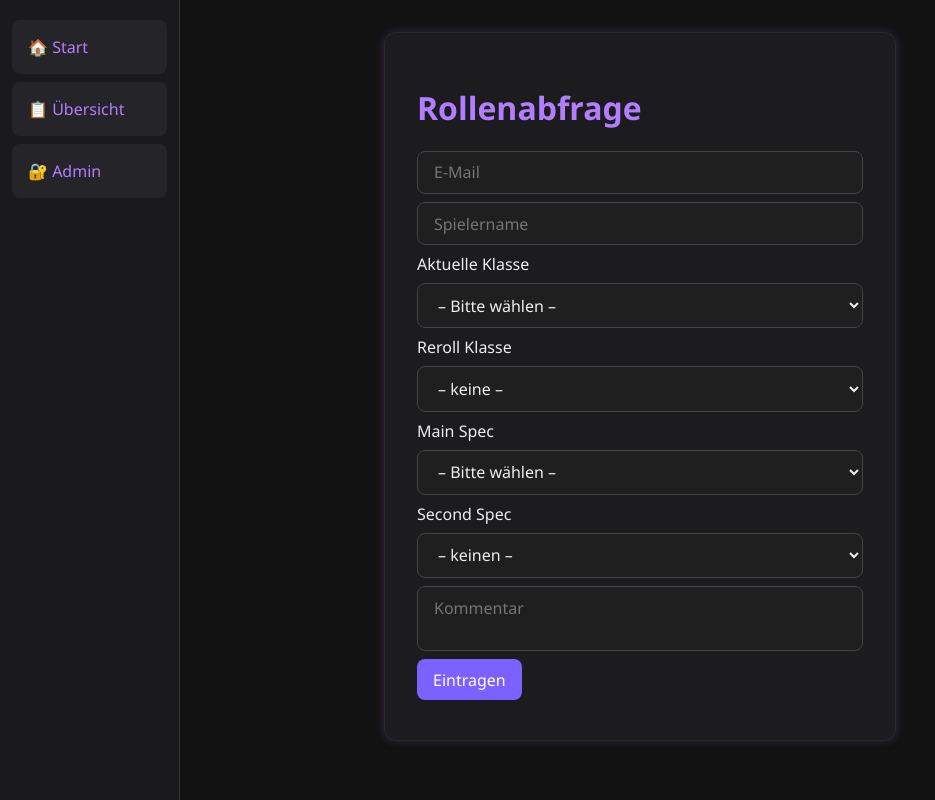
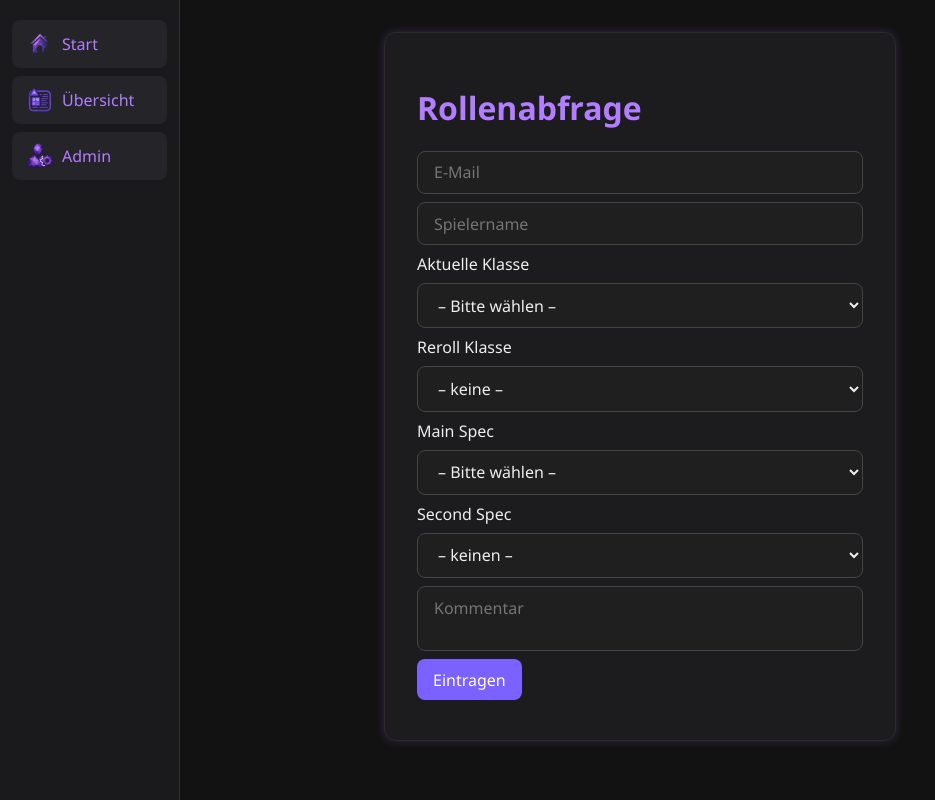
Before and after one commit to Exently/prisma_reroll, a plain HTML site: page index.html in a window 1280 px wide. Shown: the whole page, without its empty margins (0-935 px from the left). Drawn offline with Linux system fonts and the light colour scheme; a script that the page names is missing.

Commit message:
Kleine verschönerungen

```diff
--- a/index.html
+++ b/index.html
@@ -4,7 +4,8 @@
 <head>
     <meta charset="UTF-8" />
     <meta name="viewport" content="width=device-width, initial-scale=1.0" />
-    <title>Reroll</title>
+    <link rel="icon" type="image/x-icon" href="./assets/prisma-icon.ico">
+    <title>Rollenabfrage</title>
     <link rel="stylesheet" href="style.css" />
 </head>
 
--- a/menu.html
+++ b/menu.html
@@ -1,5 +1,32 @@
 <div class="menu-bar">
-    <button onclick="location.href='index.html'" data-match="index">🏠 Start</button>
-    <button onclick="location.href='overview.html'" data-match="overview">📋 Übersicht</button>
-    <button onclick="location.href='admin.html'" data-match="admin">🔐 Admin</button>
+    <button onclick="location.href='index.html'" data-match="index" style="
+                                                                display: flex;
+                                                                align-items: center;
+                                                                justify-content: left;
+                                                                gap: 6px;
+                                                                padding: 8px 12px;
+">
+        <img src="assets/home.ico" alt="Home Icon" style="width: 32px; height: 32px;">
+        Start
+    </button>
+    <button onclick="location.href='overview.html'" data-match="overview" style="
+                                                                display: flex;
+                                                                align-items: center;
+                                                                justify-content: left;
+                                                                gap: 6px;
+                                                                padding: 8px 12px;
+">
+        <img src="assets/overview.ico" alt="overview Icon" style="width: 32px; height: 32px;">
+        Übersicht
+    </button>
+    <button onclick="location.href='admin.html'" data-match="admin" style="
+                                                                display: flex;
+                                                                align-items: center;
+                                                                justify-content: left;
+                                                                gap: 6px;
+                                                                padding: 8px 12px;
+">
+        <img src="assets/admin.ico" alt="Admin Icon" style="width: 32px; height: 32px;">
+        Admin
+    </button>
 </div>
```
Also changed, not shown: admin.html (+2 -1 lines), overview.html (+4 -3 lines), assets/admin.ico (added), assets/assets_task_01jxjdc9ydev5br7e2ymbqdfkk_1749743476_img_0.webp (added), assets/assets_task_01jxjdhh13fv18tjvxrs1dzw4w_1749743646_img_1.webp (added), assets/assets_task_01jxjdjk7af5mbbtvj5gyab1s6_1749743689_img_1.webp (added), assets/home.ico (added), assets/overview.ico (added), assets/prisma-icon.ico (added).
